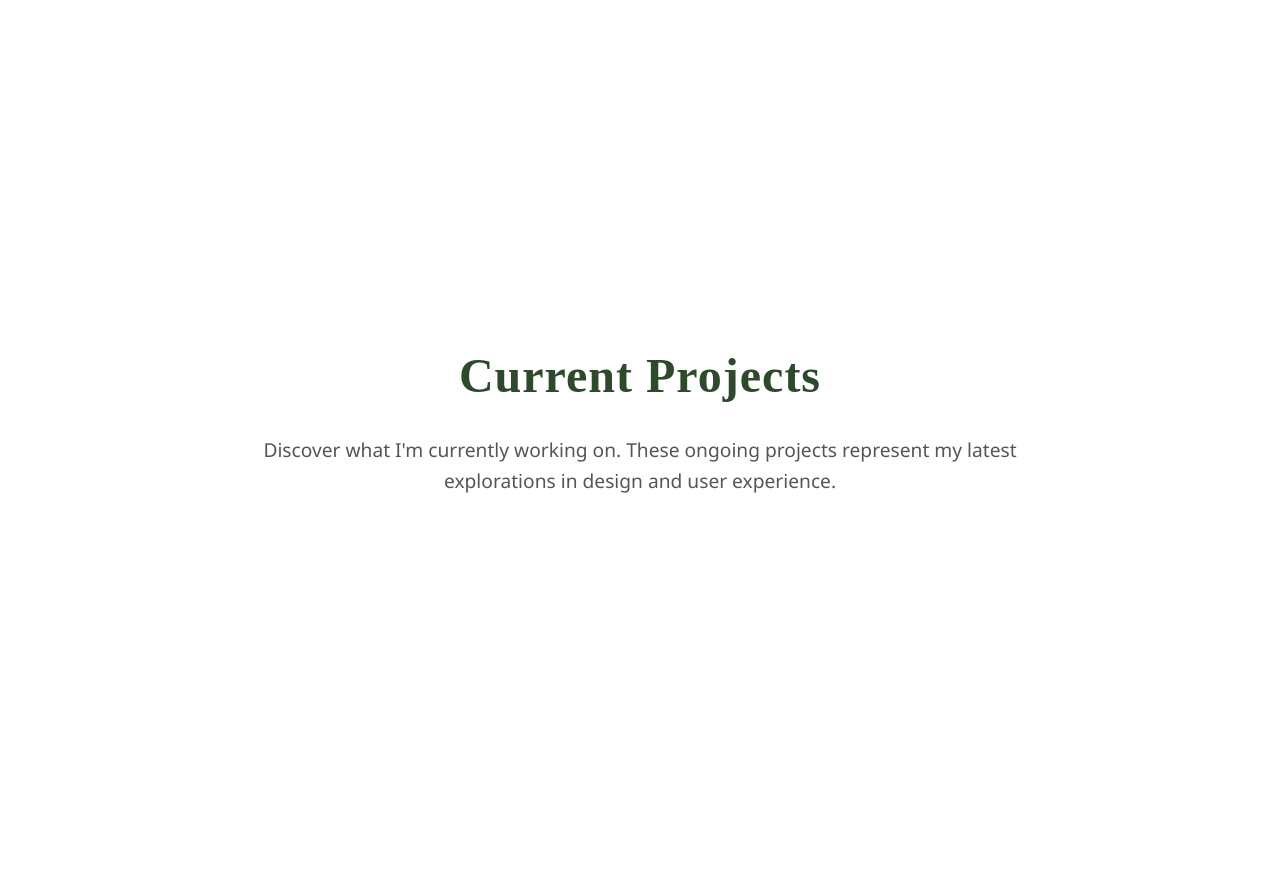
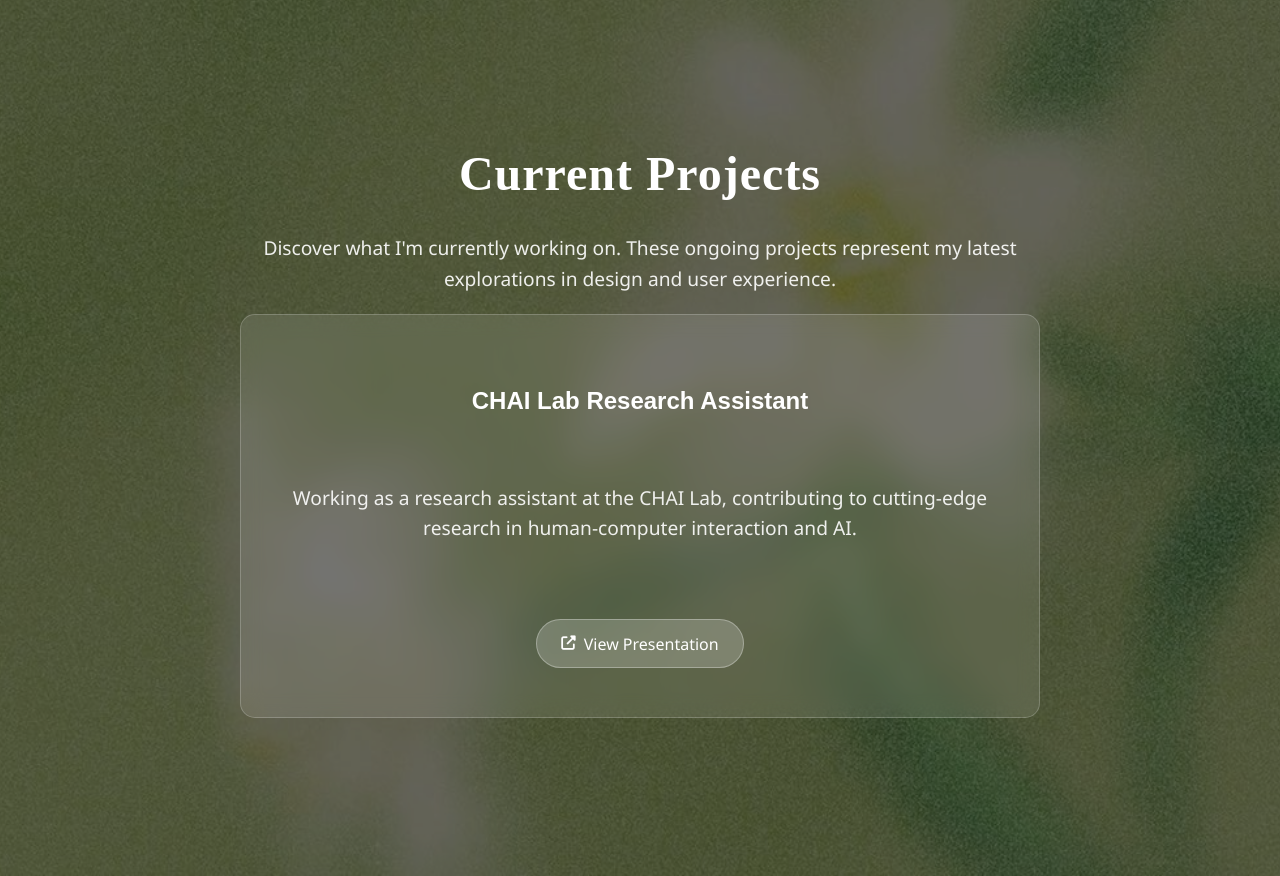
Before and after one commit to huanz1018/Portfolio-Website, a plain HTML site: page index.html in a window 1280 px wide. Shown: the part 4634-5510 px from the top of the page. Drawn offline with Linux system fonts and the light colour scheme.

Commit message:
current projects

```diff
--- a/index.html
+++ b/index.html
@@ -149,6 +149,20 @@
     <div class="section-content">
       <h2>Current Projects</h2>
       <p>Discover what I'm currently working on. These ongoing projects represent my latest explorations in design and user experience.</p>
+
+      <!-- CHAI Lab Research Assistant Project -->
+      <div class="project-section-full">
+        <h3>CHAI Lab Research Assistant</h3>
+        <p>Working as a research assistant at the CHAI Lab, contributing to cutting-edge research in human-computer interaction and AI.</p>
+
+        <div class="project-content">
+          <div class="project-links">
+            <a href="https://docs.google.com/presentation/d/1ETN6RApvwX8KnvyKO77sxOGwIqxbjyya_T_bdGi7qMo/edit?usp=sharing" target="_blank" class="website-link">
+              <i class="fas fa-external-link-alt"></i> View Presentation
+            </a>
+          </div>
+        </div>
+      </div>
     </div>
   </section>
 
--- a/style.css
+++ b/style.css
@@ -221,6 +221,16 @@
   background-color: #ffffff;
 }
 
+/* Override section backgrounds for specific sections */
+#current-projects.section {
+  background-image: url("./image/Landing Page3.jpg") !important;
+  background-repeat: no-repeat !important;
+  background-position: center center !important;
+  background-attachment: fixed !important;
+  background-size: cover !important;
+  background-color: transparent !important;
+}
+
 /* About Section Specific Styling */
 .about-section {
   background: url('./image/Landing\ Page3.jpg') no-repeat center center fixed;
@@ -263,6 +273,51 @@
 
 .about-image-container {
   flex: 0 0 300px;
+}
+
+@media (max-width: 1200px) {
+  .about-content {
+    flex-direction: column;
+    align-items: flex-start;
+    gap: 2rem;
+    padding: 2rem;
+    max-width: 95vw;
+  }
+  .about-image-container {
+    width: 100%;
+    flex: none;
+    margin-bottom: 1.5rem;
+    display: flex;
+    justify-content: center;
+  }
+  .about-image {
+    width: 90vw;
+    max-width: 350px;
+    height: auto;
+    min-height: 200px;
+  }
+  .about-text {
+    width: 100%;
+    font-size: 1.1rem;
+  }
+}
+
+@media (max-width: 600px) {
+  .about-content {
+    padding: 1rem;
+    gap: 1rem;
+  }
+  .about-image {
+    max-width: 95vw;
+    min-height: 120px;
+    height: auto;
+  }
+  .about-text {
+    font-size: 1rem;
+  }
+  .about-section h2 {
+    font-size: 2rem !important;
+  }
 }
 
 .cute-frame {
@@ -365,6 +420,54 @@
 
 #past-projects h2 {
   color: white;
+}
+
+/* Current Projects Section Styling */
+#current-projects {
+  background-color: transparent !important; /* override .section nth-child backgrounds */
+  color: white;
+  position: relative;
+  z-index: 0; /* create stacking context for ::before/::after */
+}
+
+#current-projects::before {
+  content: '';
+  position: absolute;
+  top: 0;
+  left: 0;
+  right: 0;
+  bottom: 0;
+  background: rgba(0, 0, 0, 0.6);
+  z-index: 1;
+}
+
+/* Background image layer */
+#current-projects::after {
+  content: '';
+  position: absolute;
+  top: 0;
+  left: 0;
+  right: 0;
+  bottom: 0;
+  background-image: url("./image/Landing Page3.jpg");
+  background-position: center center;
+  background-repeat: no-repeat;
+  background-size: cover;
+  background-attachment: fixed;
+  z-index: 0; /* behind overlay and content */
+}
+
+#current-projects .section-content {
+  position: relative;
+  z-index: 2;
+}
+
+#current-projects h2 {
+  color: white !important;
+}
+
+#current-projects p {
+  color: rgba(255, 255, 255, 0.9) !important;
 }
 
 .projects-container {
```
